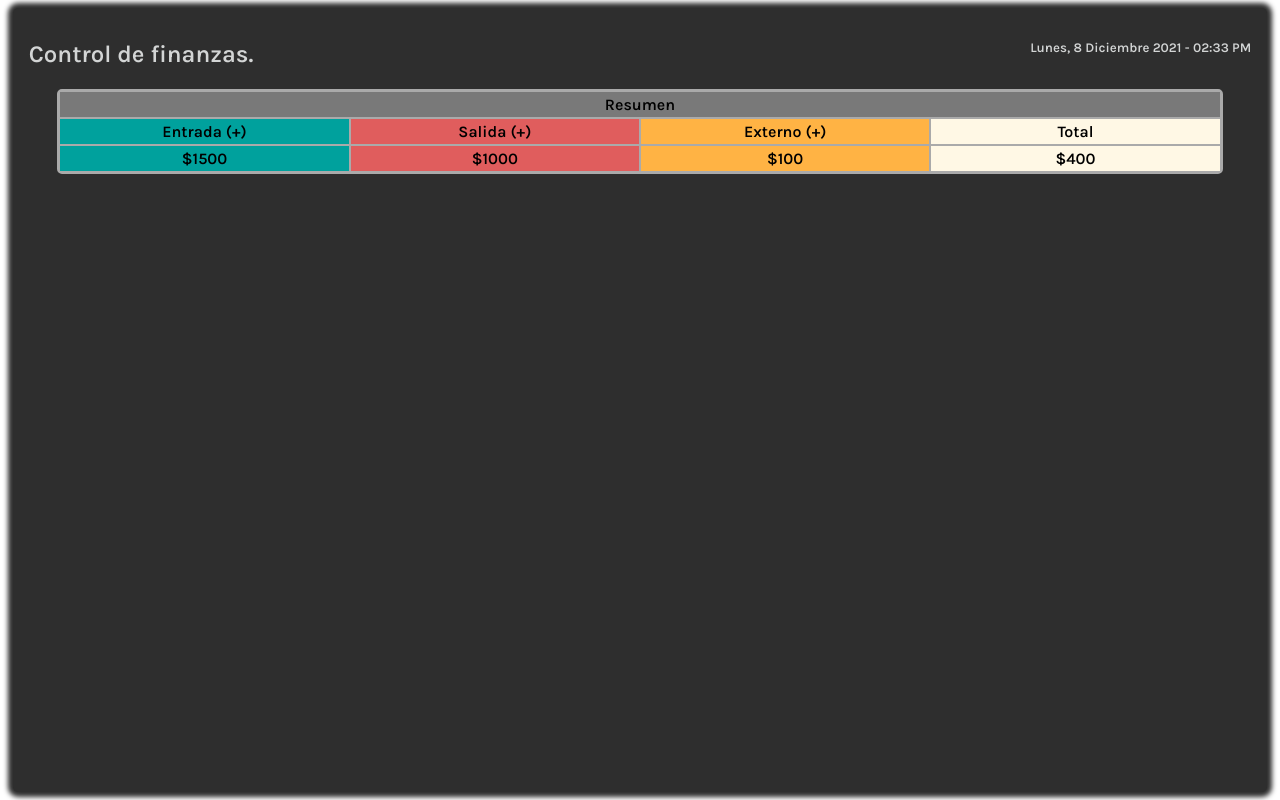
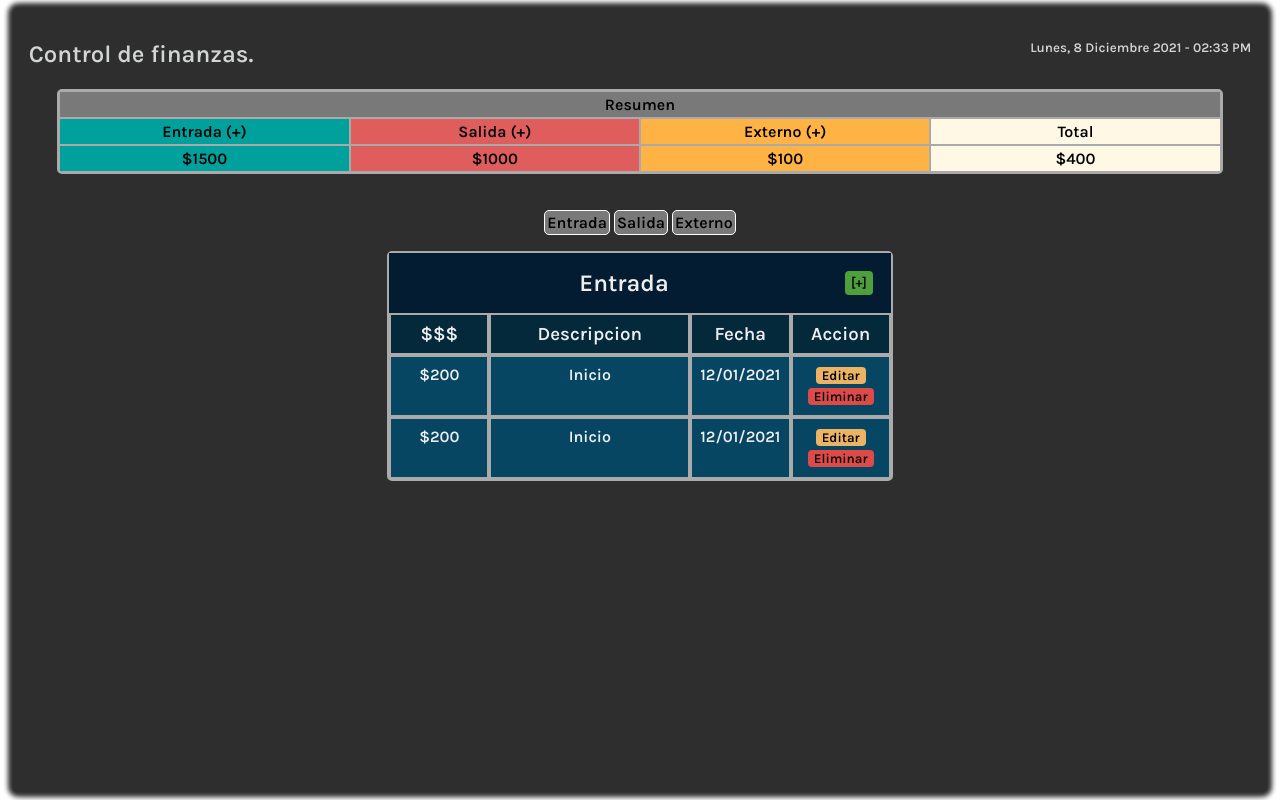
Before and after one commit to VlV-515/5-AppControlFinanzas, an Angular app: page /home in a window 1280 px wide. Built offline with nearby package versions, Linux system fonts and the light colour scheme.

Commit message:
Terminado de diseño de tabla, comienza proceso de logica

```diff
--- /dev/null
+++ b/src/app/home/components/table/table.component.css
@@ -0,0 +1,73 @@
+.containerTable {
+  border-radius: 5px;
+  border: 2px solid #aaa;
+  width: 50%;
+  margin: auto;
+}
+.titleTable {
+  background: #041c32;
+  color: #eee;
+  padding: 1rem;
+  display: flex;
+  justify-content: space-between;
+}
+.titleTable > h1 {
+}
+.headerTable > div {
+  background: #04293a;
+  color: #eee;
+}
+.lineTable > div {
+  background: #064663;
+  color: #eee;
+}
+.lineTable > div:hover {
+  /*TODO: Investigar como hacer lo de pasar por un div y remarcar toda la fila*/
+  background: #455f6b;
+}
+.headerTable > div,
+.lineTable > div {
+  border: 2px solid #aaa;
+  padding: 0.5rem;
+}
+.headerTable,
+.lineTable {
+  display: grid;
+  grid-template-columns: 1fr 2fr 1fr 1fr;
+}
+.editBtn,
+.deleteBtn,
+.addBtn {
+  margin: 2px;
+  border-radius: 4px;
+  font-weight: bold;
+  transition: all 0.2s;
+}
+.editBtn {
+  background: #ecb365;
+}
+.editBtn:hover {
+  background: rgb(176, 107, 4);
+}
+.editBtn:active {
+  background: rgb(245, 229, 187);
+}
+
+.deleteBtn {
+  background: #dd4a48;
+}
+.deleteBtn:hover {
+  background: #a90300;
+}
+.deleteBtn:active {
+  background: #e2a5a4;
+}
+.addBtn {
+  background: #4e9f3d;
+}
+.addBtn:hover {
+  background: #116700;
+}
+.addBtn:active {
+  background: #4e9f3d;
+}
--- /dev/null
+++ b/src/app/home/components/table/table.component.html
@@ -0,0 +1,39 @@
+<div class="containerTable">
+    <div class="titleTable">
+        <span></span>
+        <h1>Entrada</h1>
+        <button class="addBtn">[+]</button>
+    </div>
+    <div class="headerTable">
+        <div class="quant">
+            <h3>$$$</h3>
+        </div>
+        <div class="description">
+            <h3>Descripcion</h3>
+        </div>
+        <div class="date">
+            <h3>Fecha</h3>
+        </div>
+        <div class="action">
+            <h3>Accion</h3>
+        </div>
+    </div>
+    <div class="lineTable">
+        <div class="quant">$200</div>
+        <div class="description">Inicio</div>
+        <div class="date">12/01/2021</div>
+        <div class="action">
+            <button class="editBtn">Editar</button>
+            <button class="deleteBtn">Eliminar</button>
+        </div>
+    </div>
+    <div class="lineTable">
+        <div class="quant">$200</div>
+        <div class="description">Inicio</div>
+        <div class="date">12/01/2021</div>
+        <div class="action">
+            <button class="editBtn">Editar</button>
+            <button class="deleteBtn">Eliminar</button>
+        </div>
+    </div>
+</div>
--- /dev/null
+++ b/src/app/home/components/table/table.component.ts
@@ -0,0 +1,15 @@
+import { Component, OnInit } from '@angular/core';
+
+@Component({
+  selector: 'app-table',
+  templateUrl: './table.component.html',
+  styleUrls: ['./table.component.css']
+})
+export class TableComponent implements OnInit {
+
+  constructor() { }
+
+  ngOnInit(): void {
+  }
+
+}
--- a/src/app/home/home.component.css
+++ b/src/app/home/home.component.css
@@ -6,10 +6,9 @@
   border-radius: 5px;
   background: rgb(46, 46, 46);
 }
-.header {
+header {
   padding: 1rem;
 }
-
 .title {
   margin: 1rem 0 1.3rem;
   display: flex;
@@ -31,7 +30,6 @@
   margin: 20px auto;
   text-align: center;
   border-radius: 5px;
-
   border: 2px solid #aaa;
 }
 .resumeWrapper {
@@ -59,3 +57,24 @@
 .totalData {
   background: #fff8e5;
 }
+
+.containerTable {
+  text-align: center;
+}
+.selectorTable {
+  display: flex;
+  justify-content: center;
+}
+.selectorTableItem {
+  padding: 2px;
+  margin: 0 2px;
+  border: 1px solid white;
+  border-radius: 5px;
+  background: #797979;
+}
+/* CSS PARA COMPONENTE TABLE */
+.table {
+  margin: 1rem auto;
+  width: 80%;
+  height: 400px;
+}
--- a/src/app/home/home.component.html
+++ b/src/app/home/home.component.html
@@ -1,5 +1,5 @@
 <div class="container">
-    <div class="header">
+    <header>
         <div class="title">
             <div class="titleMsg">
                 <h2>Control de finanzas.</h2>
@@ -22,5 +22,15 @@
                 <div class="totalData ">$400</div>
             </div>
         </div>
-    </div>
+    </header>
+    <section class="containerTable">
+        <div class="selectorTable">
+            <div class="selectorTableItem">Entrada</div>
+            <div class="selectorTableItem">Salida</div>
+            <div class="selectorTableItem">Externo</div>
+        </div>
+        <div class="table">
+            <app-table></app-table>
+        </div>
+    </section>
 </div>
--- a/src/app/home/home.module.ts
+++ b/src/app/home/home.module.ts
@@ -3,11 +3,13 @@ import { CommonModule } from '@angular/common';
 
 import { HomeRoutingModule } from './home-routing.module';
 import { HomeComponent } from './home.component';
+import { TableComponent } from './components/table/table.component';
 
 
 @NgModule({
   declarations: [
-    HomeComponent
+    HomeComponent,
+    TableComponent
   ],
   imports: [
     CommonModule,
```
Also changed, not shown: 1 other file (tests, documents, lock files or other folders).
